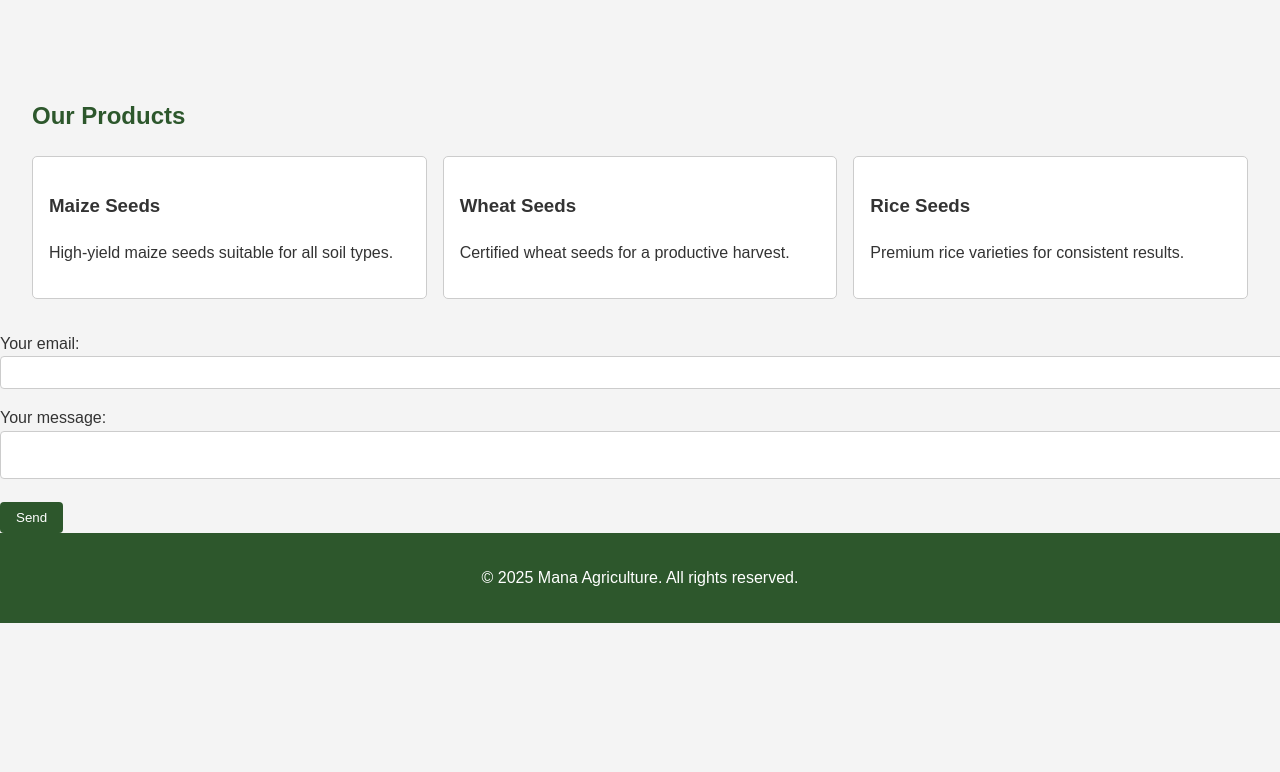
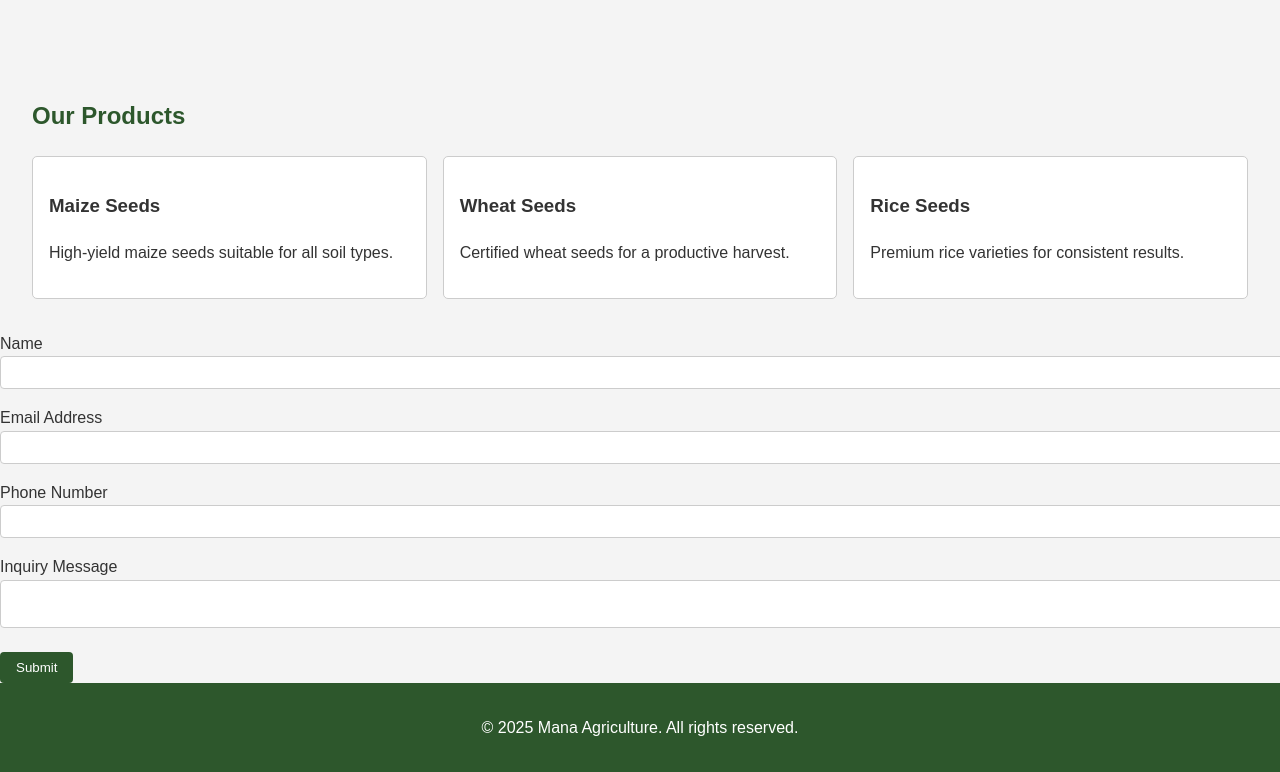
Before and after one commit to Vinod0452/mana-agriculture, a plain HTML site: page index.html in a window 1280 px wide. Shown: the part 557-1329 px from the top of the page. Before the commit the page ends 1180 px from the top, so only its background shows below. Drawn offline with Linux system fonts and the light colour scheme.

Commit message:
Update index.html

```diff
--- a/index.html
+++ b/index.html
@@ -107,18 +107,35 @@
   </section>
 
     <form
-  action="https://formspree.io/f/yourFormID" method="POST"
+  action="https://formspree.io/f/{FORM_ID}"
+  class="fs-form"
+  target="_top"
+  method="POST"
 >
-  <label>
-    Your email:
-    <input type="email" name="email">
-  </label>
-  <label>
-    Your message:
-    <textarea name="message"></textarea>
-  </label>
-  <!-- your other form fields go here -->
-  <button type="submit">Send</button>
+  <div class="fs-field">
+    <label class="fs-label" for="name">Name</label>
+    <input class="fs-input" id="name" name="name" required />
+  </div>
+  <div class="fs-field">
+    <label class="fs-label" for="email">Email Address</label>
+    <input class="fs-input" id="email" name="email" required />
+  </div>
+  <div class="fs-field">
+    <label class="fs-label" for="number">Phone Number</label>
+    <input class="fs-input" id="number" name="number" />
+  </div>
+  <div class="fs-field">
+    <label class="fs-label" for="message">Inquiry Message</label>
+    <textarea
+      class="fs-textarea"
+      id="message"
+      name="message"
+      required
+    ></textarea>
+  </div>
+  <div class="fs-button-group">
+    <button class="fs-button" type="submit">Submit</button>
+  </div>
 </form>
   </section>
 
```
